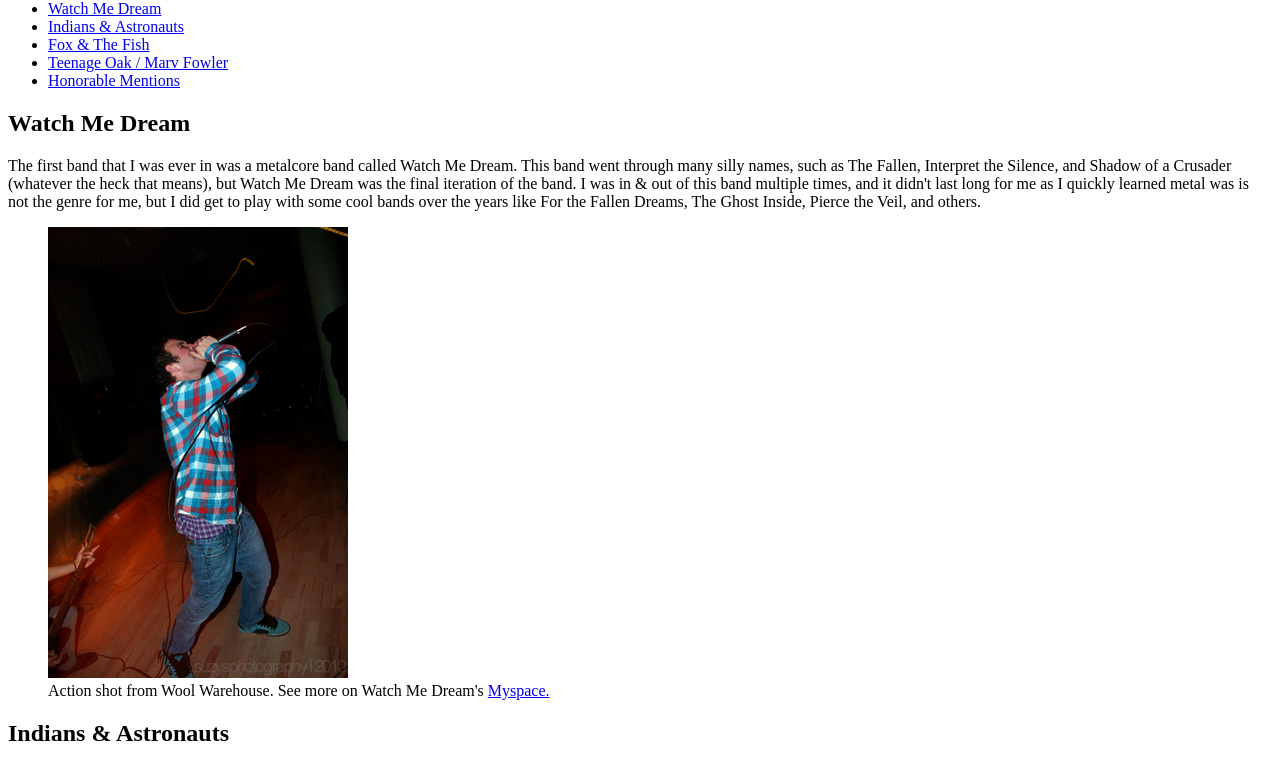
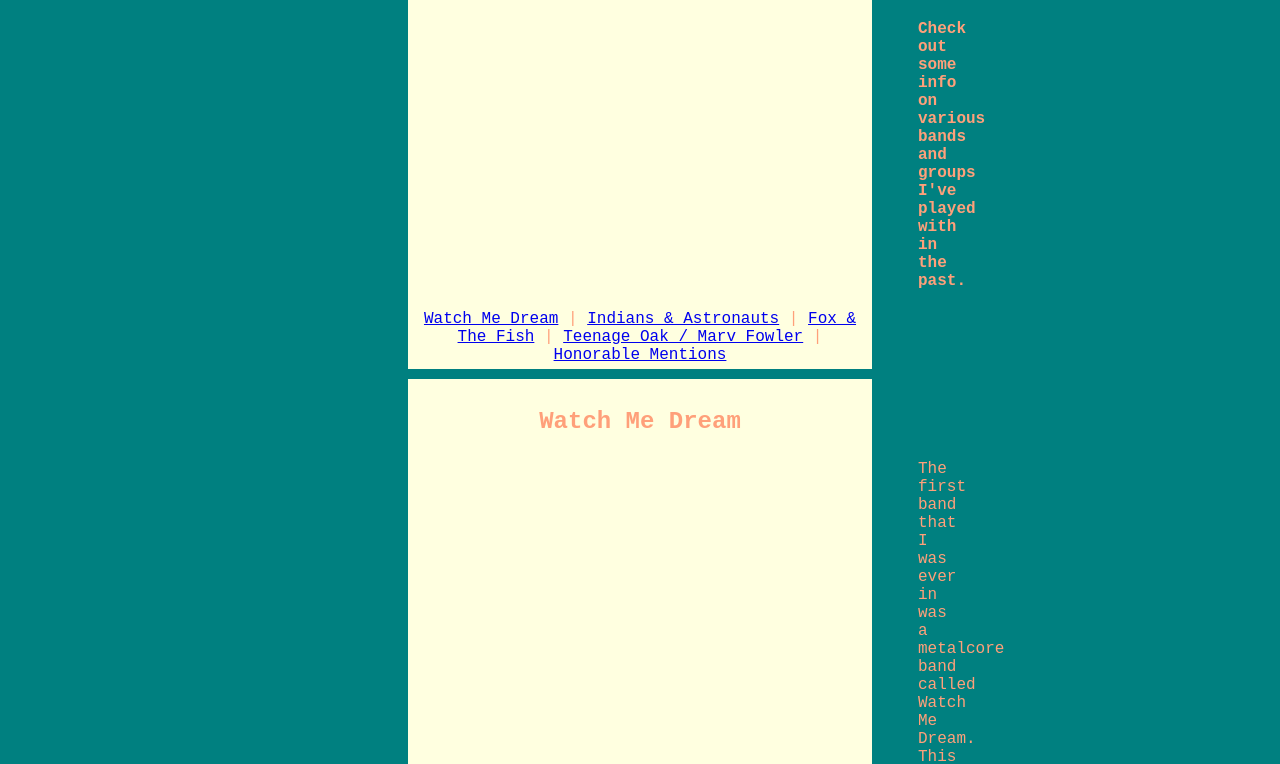
Before and after one commit to KC-LC101-June-21/assignment-4-html-me-something-zacharybklein, a website: page index.html in a window 1280 px wide. Shown: the part 80-844 px from the top of the page. Drawn offline with Linux system fonts and the light colour scheme.

Commit message:
Updated CSS and HTML.

```diff
--- a/index.html
+++ b/index.html
@@ -2,11 +2,13 @@
 <html>
    <head>
       <title>Zach's Bands</title>
+      <link rel="stylesheet" type="text/css" href="styles.css"/>
    </head>
    <body>
       <header>
          <h1>Bands I've Played In</h1>
-         <nav>
+         <p class="intro">Check out some info on various bands and groups I've played with in the past.</p>
+         <div id="navigation">
             <ul>
                <li>
                   <a href="#watch me dream">Watch Me Dream</a>
@@ -24,7 +26,7 @@
                   <a href="#honorable mentions">Honorable Mentions</a>
                </li>
             </ul>
-         </nav>
+         </div>
       </header>
       <main>
          <article>
@@ -42,6 +44,7 @@
                   </figcaption>
                </figure>
             </section>
+            <hr class="dashed">
             <section>
                <a name="indians and astronauts"></a>
                <h2>Indians & Astronauts</h2>
@@ -53,9 +56,11 @@
                   <figcaption>
                      Planned EP cover. Tunes are listed below.
                   </figcaption>
+                  <br></br>
+                  <iframe width="25%" height="300" scrolling="no" frameborder="no" allow="autoplay" src="https://w.soundcloud.com/player/?url=https%3A//api.soundcloud.com/tracks/856156261&color=%23ff5500&auto_play=false&hide_related=false&show_comments=true&show_user=true&show_reposts=false&show_teaser=true&visual=true"></iframe><div style="font-size: 10px; color: #cccccc;line-break: anywhere;word-break: normal;overflow: hidden;white-space: nowrap;text-overflow: ellipsis; font-family: Interstate,Lucida Grande,Lucida Sans Unicode,Lucida Sans,Garuda,Verdana,Tahoma,sans-serif;font-weight: 100;"></div>
                </figure>
-               <iframe width="25%" height="300" scrolling="no" frameborder="no" allow="autoplay" src="https://w.soundcloud.com/player/?url=https%3A//api.soundcloud.com/tracks/856156261&color=%23ff5500&auto_play=false&hide_related=false&show_comments=true&show_user=true&show_reposts=false&show_teaser=true&visual=true"></iframe><div style="font-size: 10px; color: #cccccc;line-break: anywhere;word-break: normal;overflow: hidden;white-space: nowrap;text-overflow: ellipsis; font-family: Interstate,Lucida Grande,Lucida Sans Unicode,Lucida Sans,Garuda,Verdana,Tahoma,sans-serif;font-weight: 100;"><a href="https://soundcloud.com/marvfowler" title="teenage oak" target="_blank" style="color: #cccccc; text-decoration: none;">teenage oak</a> · <a href="https://soundcloud.com/marvfowler/paper-town-the-lizard-king" title="Indians &amp; Astronauts (NM) - Paper Town (The Lizard King) UNRELEASED 2012" target="_blank" style="color: #cccccc; text-decoration: none;">Indians &amp; Astronauts (NM) - Paper Town (The Lizard King) UNRELEASED 2012</a></div>
             </section>
+            <hr class="dashed">
             <section>
                <a name="fox and the fish"></a>
                <h2>Fox & The Fish</h2>
@@ -67,9 +72,11 @@
                   <figcaption>
                      Group photo of the band. Tunes are listed below.
                   </figcaption>
+                  <br></br>
+                  <iframe width="25%" height="300" scrolling="no" frameborder="no" allow="autoplay" src="https://w.soundcloud.com/player/?url=https%3A//api.soundcloud.com/tracks/744978163&color=%23ff5500&auto_play=false&hide_related=false&show_comments=true&show_user=true&show_reposts=false&show_teaser=true&visual=true"></iframe><div style="font-size: 10px; color: #cccccc;line-break: anywhere;word-break: normal;overflow: hidden;white-space: nowrap;text-overflow: ellipsis; font-family: Interstate,Lucida Grande,Lucida Sans Unicode,Lucida Sans,Garuda,Verdana,Tahoma,sans-serif;font-weight: 100;"></div>
                </figure>
-               <iframe width="25%" height="300" scrolling="no" frameborder="no" allow="autoplay" src="https://w.soundcloud.com/player/?url=https%3A//api.soundcloud.com/tracks/744978163&color=%23ff5500&auto_play=false&hide_related=false&show_comments=true&show_user=true&show_reposts=false&show_teaser=true&visual=true"></iframe><div style="font-size: 10px; color: #cccccc;line-break: anywhere;word-break: normal;overflow: hidden;white-space: nowrap;text-overflow: ellipsis; font-family: Interstate,Lucida Grande,Lucida Sans Unicode,Lucida Sans,Garuda,Verdana,Tahoma,sans-serif;font-weight: 100;"><a href="https://soundcloud.com/foxandthefish" title="Fox &amp; The Fish" target="_blank" style="color: #cccccc; text-decoration: none;">Fox &amp; The Fish</a> · <a href="https://soundcloud.com/foxandthefish/kansas" title="Kansas" target="_blank" style="color: #cccccc; text-decoration: none;">Kansas</a></div>
             </section>
+            <hr class="dashed">
             <section>
                <a name="teenage oak"></a>
                <h2>Teenage Oak / Marv Fowler</h2>
@@ -81,9 +88,11 @@
                   <figcaption>
                      One of the EP covers for this project. Tunes are listed below.
                   </figcaption>
+                  <br></br>
+                  <iframe src="https://open.spotify.com/embed/album/362baQ7ovtc3tT1vt8fMmM" width="25%" height="80" frameBorder="0" allowtransparency="true" allow="encrypted-media"></iframe>
                </figure>
-               <iframe src="https://open.spotify.com/embed/album/362baQ7ovtc3tT1vt8fMmM" width="25%" height="80" frameBorder="0" allowtransparency="true" allow="encrypted-media"></iframe>
             </section>
+            <hr class="dashed">
             <section>
                <a name="honorable mentions"></a>
                <h2>Honorable Mentions</h2>
@@ -101,9 +110,11 @@
                      <figcaption>
                         DIY's mixtape cover. Tunes are listed below.
                      </figcaption>
+                     <br></br>
+                     <iframe width="25%" height="300" scrolling="no" frameborder="no" allow="autoplay" src="https://w.soundcloud.com/player/?url=https%3A//api.soundcloud.com/tracks/238982417&color=%23ff5500&auto_play=false&hide_related=false&show_comments=true&show_user=true&show_reposts=false&show_teaser=true&visual=true"></iframe><div style="font-size: 10px; color: #cccccc;line-break: anywhere;word-break: normal;overflow: hidden;white-space: nowrap;text-overflow: ellipsis; font-family: Interstate,Lucida Grande,Lucida Sans Unicode,Lucida Sans,Garuda,Verdana,Tahoma,sans-serif;font-weight: 100;"></div>
                   </figure>
-                  <iframe width="25%" height="300" scrolling="no" frameborder="no" allow="autoplay" src="https://w.soundcloud.com/player/?url=https%3A//api.soundcloud.com/tracks/238982417&color=%23ff5500&auto_play=false&hide_related=false&show_comments=true&show_user=true&show_reposts=false&show_teaser=true&visual=true"></iframe><div style="font-size: 10px; color: #cccccc;line-break: anywhere;word-break: normal;overflow: hidden;white-space: nowrap;text-overflow: ellipsis; font-family: Interstate,Lucida Grande,Lucida Sans Unicode,Lucida Sans,Garuda,Verdana,Tahoma,sans-serif;font-weight: 100;"><a href="https://soundcloud.com/marvfowler" title="teenage oak" target="_blank" style="color: #cccccc; text-decoration: none;">teenage oak</a> · <a href="https://soundcloud.com/marvfowler/the-real-diy-two-cents-feat-zachary-klein" title="Two Cents (with TheRealDIY)" target="_blank" style="color: #cccccc; text-decoration: none;">Two Cents (with TheRealDIY)</a></div>
                </section>
+               <hr class="dashed">
                <section>
                   <a name="swat team mafia"></a>
                   <h3>SWAT Team Mafia</h3>
@@ -115,9 +126,11 @@
                      <figcaption>
                         Unofficial artwork. Tunes are listed below.
                      </figcaption>
+                     <br></br>
+                     <iframe width="25%" height="300" scrolling="no" frameborder="no" allow="autoplay" src="https://w.soundcloud.com/player/?url=https%3A//api.soundcloud.com/tracks/977945275&color=%23ff5500&auto_play=false&hide_related=false&show_comments=true&show_user=true&show_reposts=false&show_teaser=true&visual=true"></iframe><div style="font-size: 10px; color: #cccccc;line-break: anywhere;word-break: normal;overflow: hidden;white-space: nowrap;text-overflow: ellipsis; font-family: Interstate,Lucida Grande,Lucida Sans Unicode,Lucida Sans,Garuda,Verdana,Tahoma,sans-serif;font-weight: 100;"></div>
                   </figure>
-                  <iframe width="25%" height="300" scrolling="no" frameborder="no" allow="autoplay" src="https://w.soundcloud.com/player/?url=https%3A//api.soundcloud.com/tracks/314178162&color=%23ff5500&auto_play=false&hide_related=false&show_comments=true&show_user=true&show_reposts=false&show_teaser=true&visual=true"></iframe><div style="font-size: 10px; color: #cccccc;line-break: anywhere;word-break: normal;overflow: hidden;white-space: nowrap;text-overflow: ellipsis; font-family: Interstate,Lucida Grande,Lucida Sans Unicode,Lucida Sans,Garuda,Verdana,Tahoma,sans-serif;font-weight: 100;"><a href="https://soundcloud.com/momoneyg_swatteam" title="Mo Money G" target="_blank" style="color: #cccccc; text-decoration: none;">Mo Money G</a> · <a href="https://soundcloud.com/momoneyg_swatteam/purple-sunsets" title="PURPLE SUNSETS" target="_blank" style="color: #cccccc; text-decoration: none;">PURPLE SUNSETS</a></div>
                </section>
+               <hr class="dashed">
                <section>
                   <a name="spicy bois"></a>
                   <h3>Spicy Bois</h3>
@@ -129,9 +142,11 @@
                      <figcaption>
                         Goofy mixtape that we put together... Tunes are listed below.
                      </figcaption>
+                     <br></br>
+                     <iframe width="25%" height="300" scrolling="no" frameborder="no" allow="autoplay" src="https://w.soundcloud.com/player/?url=https%3A//api.soundcloud.com/tracks/456126519&color=%23ff5500&auto_play=false&hide_related=false&show_comments=true&show_user=true&show_reposts=false&show_teaser=true&visual=true"></iframe><div style="font-size: 10px; color: #cccccc;line-break: anywhere;word-break: normal;overflow: hidden;white-space: nowrap;text-overflow: ellipsis; font-family: Interstate,Lucida Grande,Lucida Sans Unicode,Lucida Sans,Garuda,Verdana,Tahoma,sans-serif;font-weight: 100;"></div>
                   </figure>
-                  <iframe width="25%" height="300" scrolling="no" frameborder="no" allow="autoplay" src="https://w.soundcloud.com/player/?url=https%3A//api.soundcloud.com/tracks/456126519&color=%23ff5500&auto_play=false&hide_related=false&show_comments=true&show_user=true&show_reposts=false&show_teaser=true&visual=true"></iframe><div style="font-size: 10px; color: #cccccc;line-break: anywhere;word-break: normal;overflow: hidden;white-space: nowrap;text-overflow: ellipsis; font-family: Interstate,Lucida Grande,Lucida Sans Unicode,Lucida Sans,Garuda,Verdana,Tahoma,sans-serif;font-weight: 100;"><a href="https://soundcloud.com/user-424466922" title="Noddin&#x27;" target="_blank" style="color: #cccccc; text-decoration: none;">Noddin&#x27;</a> · <a href="https://soundcloud.com/user-424466922/pour-up-1" title="Pour Up" target="_blank" style="color: #cccccc; text-decoration: none;">Pour Up</a></div>
                </section>
+               <hr class="dashed">
                <section>
                   <a name="cousin's band"></a>
                   <h3>Cousin's metal band</h3>
@@ -141,7 +156,7 @@
                   <figure>
                      <img src="images/cousinsband.jpeg" alt="Cousin's band.">
                      <figcaption>
-                        Don't have any music to share for these fellas, but here's a picture of my cousin & his bandmates LOL.
+                        Here's a picture of my cousin & his bandmates LOL.
                      </figcaption>
                   </figure>
                </section>
--- a/styles.css
+++ b/styles.css
@@ -1 +1,62 @@
 /* Write your CSS here! */
+
+body {
+    background-color: teal;
+    color: lightsalmon;
+    font-family: 'Courier New', monospace;
+  }
+  .intro {
+    font-weight: bold;
+  }
+  header,
+  main,
+  footer {
+      background-color: lightyellow;
+      margin-left: 400px;
+      margin-right: 400px;
+      margin-top: 10px;
+      margin-bottom: 10px;
+      padding: 5px;
+      text-align: center;
+  }
+  section {
+	margin: 1.5em 0;
+  }
+
+  #navigation ul
+  {
+    margin: 0;
+    padding: 0;
+    text-align: center;
+  }
+  #navigation ul li
+  {
+    list-style-type: none;
+    display: inline;
+    text-align: center;
+  }
+  #navigation li:not(:first-child):before {
+    content: " | ";
+  }
+  img {
+    border: 1px solid #ddd;
+    border-radius: 4px;
+    padding: 5px;
+    width: 300px;
+  }
+  p {
+    margin-right: 500px;
+    margin-left: 500px;
+    margin-top: 15px;
+    margin-bottom: 15px;
+    text-align: center;
+    padding: 5px;
+  }
+  figure {
+	margin-bottom: 15px;
+	padding: 0;
+	text-align: center;
+  }
+  hr.dashed {
+    border-top: 3px dashed rgb(182, 248, 237);
+  }
```
